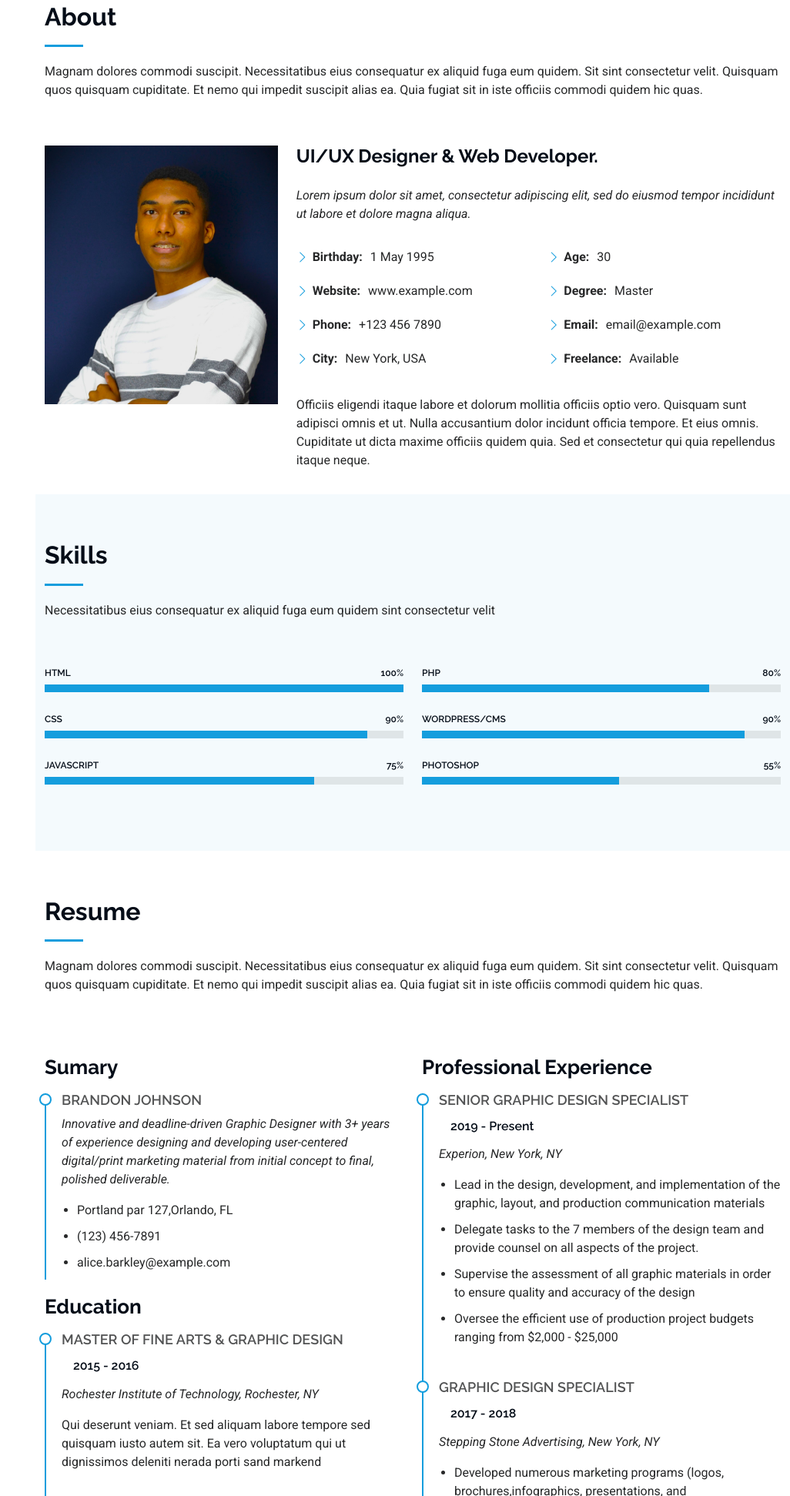
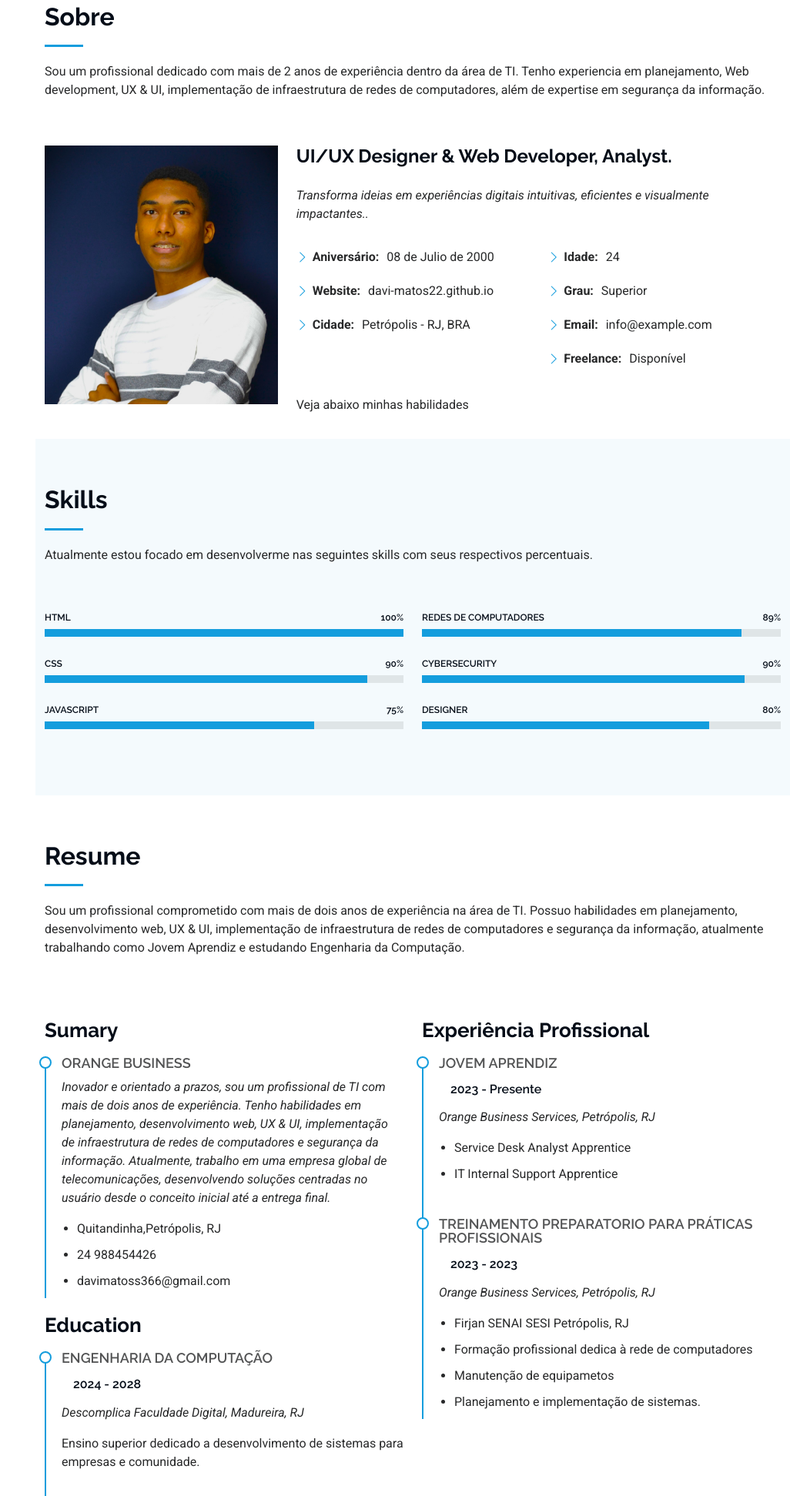
Before and after one commit to Davi-Matos22/resume, a plain HTML site: page index.html in a window 1280 px wide. Shown: the part 857-2800 px from the top of the page at 77% size, without its empty margins (254-1280 px from the left). Drawn offline with Linux system fonts and the light colour scheme.

Commit message:
update geral da info

```diff
--- a/index.html
+++ b/index.html
@@ -28,14 +28,6 @@
 
   <!-- Main CSS File -->
   <link href="assets/css/main.css" rel="stylesheet">
-
-  <!-- =======================================================
-  * Template Name: iPortfolio
-  * Template URL: https://bootstrapmade.com/iportfolio-bootstrap-portfolio-websites-template/
-  * Updated: Jun 29 2024 with Bootstrap v5.3.3
-  * Author: BootstrapMade.com
-  * License: https://bootstrapmade.com/license/
-  ======================================================== -->
 </head>
 
 <body class="index-page">
@@ -54,11 +46,8 @@
     </a>
 
     <div class="social-links text-center">
-      <a href="#" class="twitter"><i class="bi bi-twitter-x"></i></a>
-      <a href="#" class="facebook"><i class="bi bi-facebook"></i></a>
-      <a href="#" class="instagram"><i class="bi bi-instagram"></i></a>
-      <a href="#" class="google-plus"><i class="bi bi-skype"></i></a>
-      <a href="#" class="linkedin"><i class="bi bi-linkedin"></i></a>
+      <a href="https://www.facebook.com/davimatos22?mibextid=ZbWKwL" class="facebook"><i class="bi bi-facebook"></i></a>
+      <a href="https://www.linkedin.com/in/davi-matos-s/" class="linkedin"><i class="bi bi-linkedin"></i></a>
     </div>
 
     <nav id="navmenu" class="navmenu">
@@ -82,7 +71,7 @@
 
       <div class="container" data-aos="fade-up" data-aos-delay="100">
         <h2>Davi Matos</h2>
-        <p>I'm <span class="typed" data-typed-items="Designer, Developer, Freelancer, Photographer">Designer</span><span
+        <p>I'm <span class="typed" data-typed-items="Designer, Web Developer, Freelancer, Analyst">Analyst</span><span
             class="typed-cursor typed-cursor--blink" aria-hidden="true"></span><span
             class="typed-cursor typed-cursor--blink" aria-hidden="true"></span></p>
       </div>
@@ -94,10 +83,10 @@
 
       <!-- Section Title -->
       <div class="container section-title" data-aos="fade-up">
-        <h2>About</h2>
-        <p>Magnam dolores commodi suscipit. Necessitatibus eius consequatur ex aliquid fuga eum quidem. Sit sint
-          consectetur velit. Quisquam quos quisquam cupiditate. Et nemo qui impedit suscipit alias ea. Quia fugiat sit
-          in iste officiis commodi quidem hic quas.</p>
+        <h2>Sobre</h2>
+        <p>Sou um profissional dedicado com mais de 2 anos de experiência dentro da área de TI. Tenho
+          experiencia em planejamento, Web development, UX & UI, implementação de infraestrutura de redes de
+          computadores, além de expertise em segurança da informação.</p>
       </div><!-- End Section Title -->
 
       <div class="container" data-aos="fade-up" data-aos-delay="100">
@@ -107,34 +96,33 @@
             <img src="assets/img/Davi Matosv2.JPG" class="img-fluid" alt="">
           </div>
           <div class="col-lg-8 content">
-            <h2>UI/UX Designer &amp; Web Developer.</h2>
+            <h2>UI/UX Designer &amp; Web Developer, Analyst.</h2>
             <p class="fst-italic py-3">
-              Lorem ipsum dolor sit amet, consectetur adipiscing elit, sed do eiusmod tempor incididunt ut labore et
-              dolore
-              magna aliqua.
+              Transforma ideias em experiências digitais intuitivas, eficientes e visualmente impactantes..
             </p>
             <div class="row">
               <div class="col-lg-6">
                 <ul>
-                  <li><i class="bi bi-chevron-right"></i> <strong>Birthday:</strong> <span>1 May 1995</span></li>
-                  <li><i class="bi bi-chevron-right"></i> <strong>Website:</strong> <span>www.example.com</span></li>
-                  <li><i class="bi bi-chevron-right"></i> <strong>Phone:</strong> <span>+123 456 7890</span></li>
-                  <li><i class="bi bi-chevron-right"></i> <strong>City:</strong> <span>New York, USA</span></li>
+                  <li><i class="bi bi-chevron-right"></i> <strong>Aniversário:</strong> <span>08 de Julio de 2000</span>
+                  </li>
+                  <li><i class="bi bi-chevron-right"></i> <strong>Website:</strong> <span>davi-matos22.github.io</span>
+                  </li>
+                  <li><i class="bi bi-chevron-right"></i> <strong>Cidade:</strong> <span>Petrópolis - RJ, BRA</span>
+                  </li>
                 </ul>
               </div>
               <div class="col-lg-6">
                 <ul>
-                  <li><i class="bi bi-chevron-right"></i> <strong>Age:</strong> <span>30</span></li>
-                  <li><i class="bi bi-chevron-right"></i> <strong>Degree:</strong> <span>Master</span></li>
-                  <li><i class="bi bi-chevron-right"></i> <strong>Email:</strong> <span>email@example.com</span></li>
-                  <li><i class="bi bi-chevron-right"></i> <strong>Freelance:</strong> <span>Available</span></li>
+                  <li><i class="bi bi-chevron-right"></i> <strong>Idade:</strong> <span>24</span></li>
+                  <li><i class="bi bi-chevron-right"></i> <strong>Grau:</strong> <span>Superior</span></li>
+                  <li><i class="bi bi-chevron-right"></i> <strong>Email:</strong> <span>info@example.com</span>
+                  </li>
+                  <li><i class="bi bi-chevron-right"></i> <strong>Freelance:</strong> <span>Disponível</span></li>
                 </ul>
               </div>
             </div>
             <p class="py-3">
-              Officiis eligendi itaque labore et dolorum mollitia officiis optio vero. Quisquam sunt adipisci omnis et
-              ut. Nulla accusantium dolor incidunt officia tempore. Et eius omnis.
-              Cupiditate ut dicta maxime officiis quidem quia. Sed et consectetur qui quia repellendus itaque neque.
+              Veja abaixo minhas habilidades
             </p>
           </div>
         </div>
@@ -148,7 +136,7 @@
         <!-- Section Title -->
         <div class="container section-title" data-aos="fade-up">
           <h2>Skills</h2>
-          <p>Necessitatibus eius consequatur ex aliquid fuga eum quidem sint consectetur velit</p>
+          <p>Atualmente estou focado em desenvolverme nas seguintes skills com seus respectivos percentuais.</p>
         </div><!-- End Section Title -->
 
         <div class="container" data-aos="fade-up" data-aos-delay="100">
@@ -187,15 +175,15 @@
             <div class="col-lg-6">
 
               <div class="progress">
-                <span class="skill"><span>PHP</span> <i class="val">80%</i></span>
+                <span class="skill"><span>Redes de Computadores</span> <i class="val">89%</i></span>
                 <div class="progress-bar-wrap">
-                  <div class="progress-bar" role="progressbar" aria-valuenow="80" aria-valuemin="0" aria-valuemax="100">
+                  <div class="progress-bar" role="progressbar" aria-valuenow="89" aria-valuemin="0" aria-valuemax="100">
                   </div>
                 </div>
               </div><!-- End Skills Item -->
 
               <div class="progress">
-                <span class="skill"><span>WordPress/CMS</span> <i class="val">90%</i></span>
+                <span class="skill"><span>Cybersecurity</span> <i class="val">90%</i></span>
                 <div class="progress-bar-wrap">
                   <div class="progress-bar" role="progressbar" aria-valuenow="90" aria-valuemin="0" aria-valuemax="100">
                   </div>
@@ -203,9 +191,9 @@
               </div><!-- End Skills Item -->
 
               <div class="progress">
-                <span class="skill"><span>Photoshop</span> <i class="val">55%</i></span>
+                <span class="skill"><span>Designer</span> <i class="val">80%</i></span>
                 <div class="progress-bar-wrap">
-                  <div class="progress-bar" role="progressbar" aria-valuenow="55" aria-valuemin="0" aria-valuemax="100">
+                  <div class="progress-bar" role="progressbar" aria-valuenow="80" aria-valuemin="0" aria-valuemax="100">
                   </div>
                 </div>
               </div><!-- End Skills Item -->
@@ -224,9 +212,11 @@
         <!-- Section Title -->
         <div class="container section-title" data-aos="fade-up">
           <h2>Resume</h2>
-          <p>Magnam dolores commodi suscipit. Necessitatibus eius consequatur ex aliquid fuga eum quidem. Sit sint
-            consectetur velit. Quisquam quos quisquam cupiditate. Et nemo qui impedit suscipit alias ea. Quia fugiat sit
-            in iste officiis commodi quidem hic quas.</p>
+          <p>Sou um profissional comprometido com mais de dois anos de experiência na área de TI.
+            Possuo habilidades em planejamento, desenvolvimento web, UX & UI, implementação de infraestrutura de redes
+            de computadores e
+            segurança da informação, atualmente trabalhando como Jovem Aprendiz e estudando Engenharia da Computação.
+          </p>
         </div><!-- End Section Title -->
 
         <div class="container">
@@ -237,66 +227,60 @@
               <h3 class="resume-title">Sumary</h3>
 
               <div class="resume-item pb-0">
-                <h4>Brandon Johnson</h4>
-                <p><em>Innovative and deadline-driven Graphic Designer with 3+ years of experience designing and
-                    developing user-centered digital/print marketing material from initial concept to final, polished
-                    deliverable.</em></p>
+                <h4>Orange Business</h4>
+                <p><em>Inovador e orientado a prazos, sou um profissional de TI com mais de dois anos de experiência.
+                    Tenho habilidades em planejamento, desenvolvimento web, UX & UI, implementação de infraestrutura de
+                    redes de
+                    computadores e segurança da informação. Atualmente, trabalho em uma empresa global de
+                    telecomunicações,
+                    desenvolvendo soluções centradas no usuário desde o conceito inicial até a entrega final.</em></p>
                 <ul>
-                  <li>Portland par 127,Orlando, FL</li>
-                  <li>(123) 456-7891</li>
-                  <li>alice.barkley@example.com</li>
+                  <li>Quitandinha,Petrópolis, RJ</li>
+                  <li>24 988454426</li>
+                  <li>davimatoss366@gmail.com</li>
                 </ul>
               </div><!-- Edn Resume Item -->
 
               <h3 class="resume-title">Education</h3>
               <div class="resume-item">
-                <h4>Master of Fine Arts &amp; Graphic Design</h4>
-                <h5>2015 - 2016</h5>
-                <p><em>Rochester Institute of Technology, Rochester, NY</em></p>
-                <p>Qui deserunt veniam. Et sed aliquam labore tempore sed quisquam iusto autem sit. Ea vero voluptatum
-                  qui
-                  ut dignissimos deleniti nerada porti sand markend</p>
+                <h4>Engenharia da Computação</h4>
+                <h5>2024 - 2028</h5>
+                <p><em>Descomplica Faculdade Digital, Madureira, RJ</em></p>
+                <p>Ensino superior dedicado a desenvolvimento de sistemas para empresas e comunidade.</p>
               </div><!-- Edn Resume Item -->
 
               <div class="resume-item">
-                <h4>Bachelor of Fine Arts &amp; Graphic Design</h4>
-                <h5>2010 - 2014</h5>
-                <p><em>Rochester Institute of Technology, Rochester, NY</em></p>
-                <p>Quia nobis sequi est occaecati aut. Repudiandae et iusto quae reiciendis et quis Eius vel ratione
-                  eius
-                  unde vitae rerum voluptates asperiores voluptatem Earum molestiae consequatur neque etlon sader mart
-                  dila</p>
+                <h4>Operador de Sistemas Computacionais em Rede</h4>
+                <h5>2023 - 2023</h5>
+                <p><em>Firjan SENAI SESI Petrópolis, RJ</em></p>
+                <p>Formação profissional dedica à rede de computadores, performar manutenções de equipamentos,
+                  planejamento e implementação de sistemas.</p>
               </div><!-- Edn Resume Item -->
 
             </div>
 
             <div class="col-lg-6" data-aos="fade-up" data-aos-delay="200">
-              <h3 class="resume-title">Professional Experience</h3>
+              <h3 class="resume-title">Experiência Profissional</h3>
               <div class="resume-item">
-                <h4>Senior graphic design specialist</h4>
-                <h5>2019 - Present</h5>
-                <p><em>Experion, New York, NY </em></p>
+                <h4>Jovem Aprendiz</h4>
+                <h5>2023 - Presente</h5>
+                <p><em>Orange Business Services, Petrópolis, RJ </em></p>
                 <ul>
-                  <li>Lead in the design, development, and implementation of the graphic, layout, and production
-                    communication materials</li>
-                  <li>Delegate tasks to the 7 members of the design team and provide counsel on all aspects of the
-                    project. </li>
-                  <li>Supervise the assessment of all graphic materials in order to ensure quality and accuracy of the
-                    design</li>
-                  <li>Oversee the efficient use of production project budgets ranging from $2,000 - $25,000</li>
+                  <li>Service Desk Analyst Apprentice</li>
+
+                  <li>IT Internal Support Apprentice</li>
                 </ul>
               </div><!-- Edn Resume Item -->
 
               <div class="resume-item">
-                <h4>Graphic design specialist</h4>
-                <h5>2017 - 2018</h5>
-                <p><em>Stepping Stone Advertising, New York, NY</em></p>
+                <h4>Treinamento Preparatorio para Práticas Profissionais</h4>
+                <h5>2023 - 2023</h5>
+                <p><em>Orange Business Services, Petrópolis, RJ</em></p>
                 <ul>
-                  <li>Developed numerous marketing programs (logos, brochures,infographics, presentations, and
-                    advertisements).</li>
-                  <li>Managed up to 5 projects or tasks at a given time while under pressure</li>
-                  <li>Recommended and consulted with clients on the most appropriate graphic design</li>
-                  <li>Created 4+ design presentations and proposals a month for clients and account managers</li>
+                  <li>Firjan SENAI SESI Petrópolis, RJ</li>
+                  <li>Formação profissional dedica à rede de computadores</li>
+                  <li>Manutenção de equipametos</li>
+                  <li>Planejamento e implementação de sistemas.</li>
                 </ul>
               </div><!-- Edn Resume Item -->
 
@@ -314,9 +298,13 @@
         <!-- Section Title -->
         <div class="container section-title" data-aos="fade-up">
           <h2>Services</h2>
-          <p>Magnam dolores commodi suscipit. Necessitatibus eius consequatur ex aliquid fuga eum quidem. Sit sint
-            consectetur velit. Quisquam quos quisquam cupiditate. Et nemo qui impedit suscipit alias ea. Quia fugiat sit
-            in iste officiis commodi quidem hic quas.</p>
+          <p>Em um mundo onde a tecnologia é essencial, nossa gama completa de serviços de TI garante
+            que sua empresa esteja sempre à frente. Desde o Planejamento de TI, que alinha a tecnologia aos objetivos
+            empresariais, até o
+            Desenvolvimento Web, utilizando práticas de ponta para soluções robustas online. Nosso portfólio é projetado
+            para fortalecer a
+            capacidade tecnológica da sua empresa, abrangendo UX & UI Design,
+            Implementação de Infraestrutura de Redes, Segurança da Informação e Consultoria em TI.</p>
         </div><!-- End Section Title -->
 
         <div class="container">
@@ -326,9 +314,10 @@
             <div class="col-lg-4 col-md-6 service-item d-flex" data-aos="fade-up" data-aos-delay="100">
               <div class="icon flex-shrink-0"><i class="bi bi-briefcase"></i></div>
               <div>
-                <h4 class="title"><a href="service-details.html" class="stretched-link">Lorem Ipsum</a></h4>
-                <p class="description">Voluptatum deleniti atque corrupti quos dolores et quas molestias excepturi sint
-                  occaecati cupiditate non provident</p>
+                <h4 class="title"><a href="service-details.html" class="stretched-link">Planejamento de TI</a></h4>
+                <p class="description">Desenvolvimento de estratégias e planos para otimizar processos e recursos
+                  tecnológicos, garantindo eficiência e
+                  alinhamento com os objetivos da empresa.</p>
               </div>
             </div>
             <!-- End Service Item -->
@@ -336,46 +325,47 @@
             <div class="col-lg-4 col-md-6 service-item d-flex" data-aos="fade-up" data-aos-delay="200">
               <div class="icon flex-shrink-0"><i class="bi bi-card-checklist"></i></div>
               <div>
-                <h4 class="title"><a href="service-details.html" class="stretched-link">Dolor Sitema</a></h4>
-                <p class="description">Minim veniam, quis nostrud exercitation ullamco laboris nisi ut aliquip ex ea
-                  commodo consequat tarad limino ata</p>
+                <h4 class="title"><a href="service-details.html" class="stretched-link">Desenvolvimento Web</a></h4>
+                <p class="description">Criação e manutenção de sites e aplicações web, utilizando as melhores práticas
+                  de programação para garantir
+                  funcionalidade, desempenho e segurança.</p>
               </div>
             </div><!-- End Service Item -->
 
             <div class="col-lg-4 col-md-6 service-item d-flex" data-aos="fade-up" data-aos-delay="300">
               <div class="icon flex-shrink-0"><i class="bi bi-bar-chart"></i></div>
               <div>
-                <h4 class="title"><a href="service-details.html" class="stretched-link">Sed ut perspiciatis</a></h4>
-                <p class="description">Duis aute irure dolor in reprehenderit in voluptate velit esse cillum dolore eu
-                  fugiat nulla pariatur</p>
+                <h4 class="title"><a href="service-details.html" class="stretched-link">UX & UI Design:</a></h4>
+                <p class="description">Design de interfaces e experiências de usuário intuitivas e atraentes, focando na
+                  usabilidade e satisfação do usuário final.</p>
               </div>
             </div><!-- End Service Item -->
 
             <div class="col-lg-4 col-md-6 service-item d-flex" data-aos="fade-up" data-aos-delay="400">
               <div class="icon flex-shrink-0"><i class="bi bi-binoculars"></i></div>
               <div>
-                <h4 class="title"><a href="service-details.html" class="stretched-link">Magni Dolores</a></h4>
-                <p class="description">Excepteur sint occaecat cupidatat non proident, sunt in culpa qui officia
-                  deserunt
-                  mollit anim id est laborum</p>
+                <h4 class="title"><a href="service-details.html" class="stretched-link">Implementação de Infraestrutura
+                    de Redes</a></h4>
+                <p class="description">Configuração e manutenção de redes de computadores, assegurando conectividade,
+                  desempenho e segurança para suportar as operações da empresa.</p>
               </div>
             </div><!-- End Service Item -->
 
             <div class="col-lg-4 col-md-6 service-item d-flex" data-aos="fade-up" data-aos-delay="500">
               <div class="icon flex-shrink-0"><i class="bi bi-brightness-high"></i></div>
               <div>
-                <h4 class="title"><a href="service-details.html" class="stretched-link">Nemo Enim</a></h4>
-                <p class="description">At vero eos et accusamus et iusto odio dignissimos ducimus qui blanditiis
-                  praesentium voluptatum deleniti atque</p>
+                <h4 class="title"><a href="service-details.html" class="stretched-link">Segurança da Informação</a></h4>
+                <p class="description">Desenvolvimento e implementação de políticas e medidas de segurança para proteger
+                  dados e sistemas contra ameaças e vulnerabilidades.</p>
               </div>
             </div><!-- End Service Item -->
 
             <div class="col-lg-4 col-md-6 service-item d-flex" data-aos="fade-up" data-aos-delay="600">
               <div class="icon flex-shrink-0"><i class="bi bi-calendar4-week"></i></div>
               <div>
-                <h4 class="title"><a href="service-details.html" class="stretched-link">Eiusmod Tempor</a></h4>
-                <p class="description">Et harum quidem rerum facilis est et expedita distinctio. Nam libero tempore, cum
-                  soluta nobis est eligendi</p>
+                <h4 class="title"><a href="service-details.html" class="stretched-link">Consultoria em TI</a></h4>
+                <p class="description">Assessoria especializada para identificar necessidades tecnológicas, propor
+                  soluções inovadoras e apoiar a implementação de projetos de TI.</p>
               </div>
             </div><!-- End Service Item -->
 
@@ -392,8 +382,8 @@
 
         <!-- Section Title -->
         <div class="container section-title" data-aos="fade-up">
-          <h2>Contact</h2>
-          <p>Necessitatibus eius consequatur ex aliquid fuga eum quidem sint consectetur velit</p>
+          <h2>Contato</h2>
+          <p>Principais meios de contato se encontram a seguir:</p>
         </div><!-- End Section Title -->
 
         <div class="container" data-aos="fade-up" data-aos-delay="100">
@@ -406,8 +396,8 @@
                 <div class="info-item d-flex" data-aos="fade-up" data-aos-delay="200">
                   <i class="bi bi-geo-alt flex-shrink-0"></i>
                   <div>
-                    <h3>Address</h3>
-                    <p>A108 Adam Street, New York, NY 535022</p>
+                    <h3>Endereço</h3>
+                    <p>Petrópolis, Rio de Janeiro, BRA</p>
                   </div>
                 </div><!-- End Info Item -->
 
@@ -450,13 +440,6 @@
         <p>© <span>Copyright</span> <strong class="px-1 sitename">iPortfolio</strong> <span>All Rights Reserved</span>
         </p>
       </div>
-      <div class="credits">
-        <!-- All the links in the footer should remain intact. -->
-        <!-- You can delete the links only if you've purchased the pro version. -->
-        <!-- Licensing information: https://bootstrapmade.com/license/ -->
-        <!-- Purchase the pro version with working PHP/AJAX contact form: [buy-url] -->
-        Designed by <a href="https://bootstrapmade.com/">BootstrapMade</a>
-      </div>
     </div>
 
   </footer>
```
Also changed, not shown: Readme.txt.
